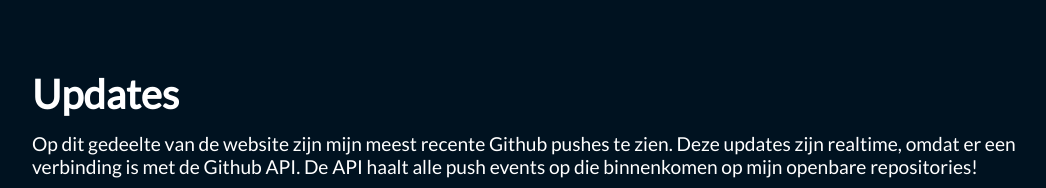
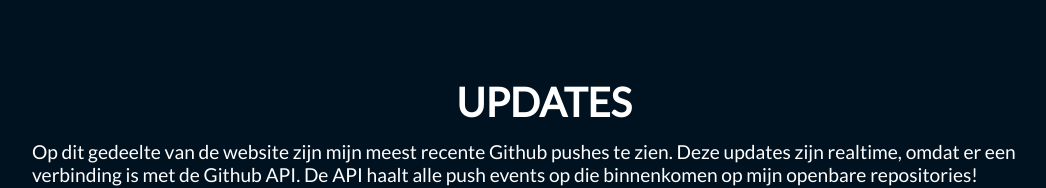
Before and after one commit to martijnschermers/personal-portfolio, a Svelte app in the folder martoen.nl/: page / in a window 1280 px wide. Shown: the part 465-653 px from the top of the page, without its empty margins (96-1142 px from the left). Built offline with nearby package versions, Linux system fonts and the light colour scheme; no server answers.

Commit message:
Add h1 style & removed unused code

```diff
--- a/martoen.nl/public/global.css
+++ b/martoen.nl/public/global.css
@@ -19,9 +19,6 @@ body {
     font-family: 'Lato', Courier, monospace;
     background-color: var(--secondary);
     color: var(--white);
-    /* background-image: url("/images/bg.svg");
-    background-repeat: no-repeat;
-    background-size: cover; */
 }
 
 a {
@@ -38,6 +35,15 @@ img {
     height: 100%;
     width: 100%;
     object-fit: cover;
+}
+
+h1 {
+    font-size: 2.5rem;
+    font-weight: bold;
+    text-transform: uppercase;
+    text-align: center;
+    color: var(--white);
+    margin-bottom: .5rem;
 }
 
 ::-webkit-scrollbar {
```
